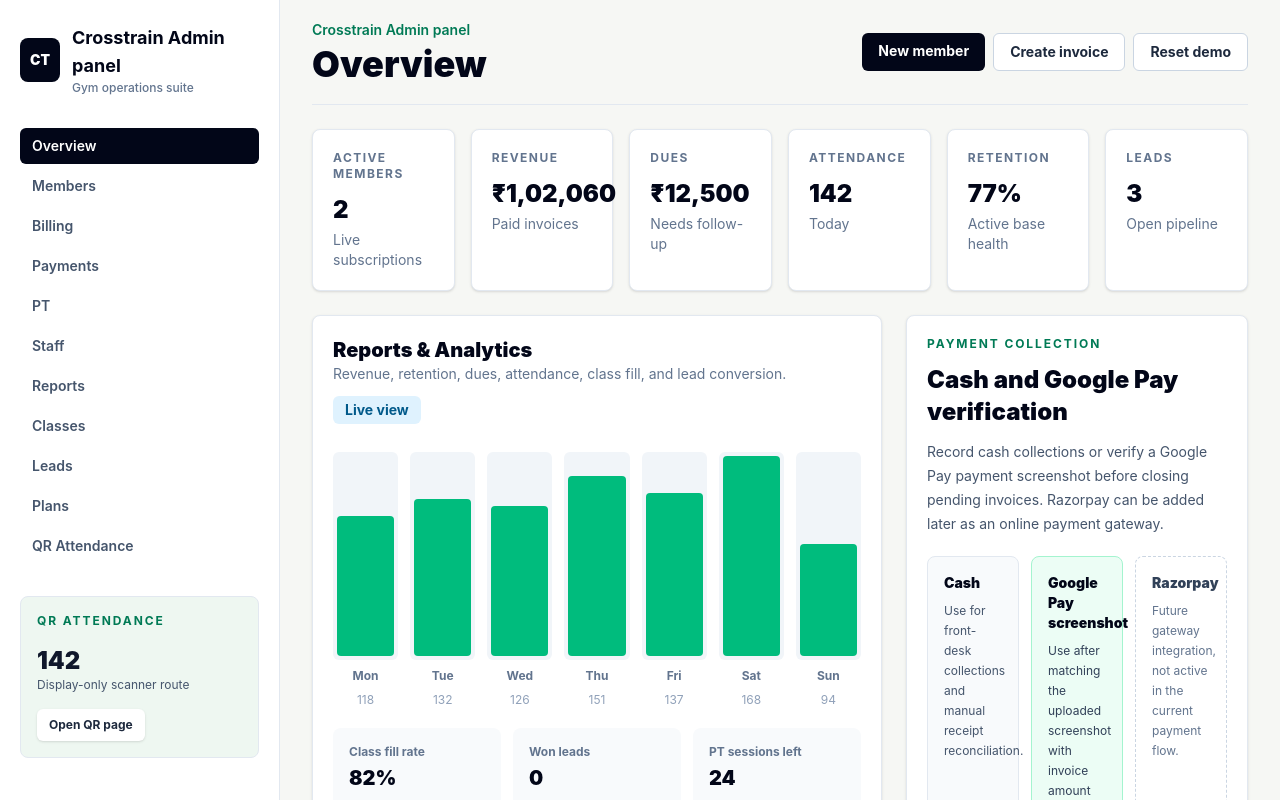
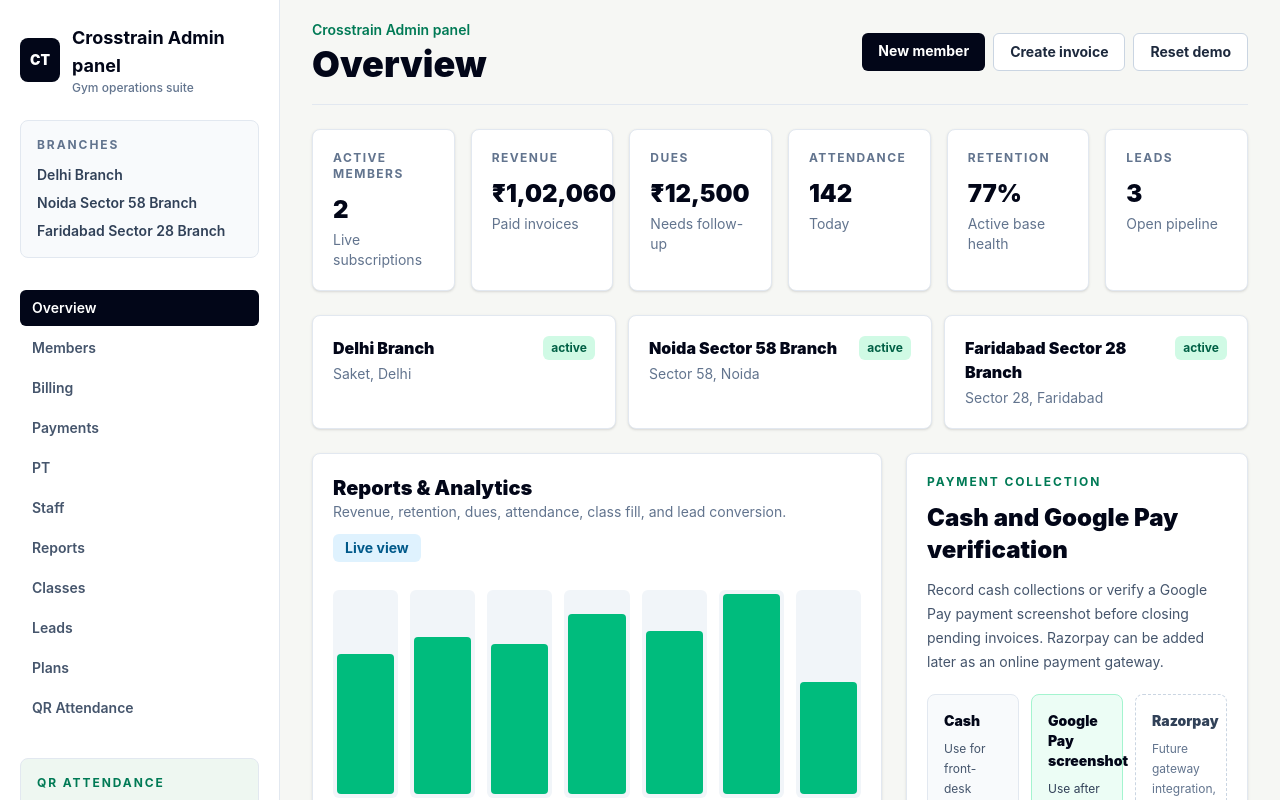
Before and after one commit to sahilkashyap64/gym-management, a Next.js app: page / in a window 1280 px wide. Shown: the top 800 px of the page. Built offline with nearby package versions, Linux system fonts and the light colour scheme.

Commit message:
Add branch locations

```diff
--- a/app/admin-panel.tsx
+++ b/app/admin-panel.tsx
@@ -33,7 +33,7 @@ type LeadStage = Lead["stage"];
 type InvoiceStatus = Invoice["status"];
 type Toast = { id: number; message: string };
 
-const storageKey = "crosstrain-admin-snapshot-v2";
+const storageKey = "crosstrain-admin-snapshot-v3";
 const moduleAccess = ["Members", "Billing", "Payments", "QR", "PT", "Staff", "Classes", "Leads", "Plans", "Reports"];
 const leadStages: LeadStage[] = ["New", "Follow-up", "Trial booked", "Won"];
 const weekdays: Weekday[] = ["Monday", "Tuesday", "Wednesday", "Thursday", "Friday", "Saturday", "Sunday"];
@@ -110,6 +110,7 @@ function restoreSnapshot(saved: DashboardSnapshot, initialSnapshot: DashboardSna
     ...initialSnapshot,
     ...saved,
     membershipPlans: saved.membershipPlans ?? initialSnapshot.membershipPlans,
+    branches: saved.branches ?? initialSnapshot.branches,
     classes: (saved.classes ?? initialSnapshot.classes).map((slot) => ({
       ...slot,
       day: slot.day ?? "Monday",
@@ -959,6 +960,19 @@ export default function AdminPanel({
   const overviewModule = (
     <div className="grid gap-6">
       {metricCards}
+      <section className="grid gap-3 md:grid-cols-3">
+        {snapshot.branches.map((branch) => (
+          <ModuleCard className="p-4" key={branch.id}>
+            <div className="flex items-start justify-between gap-3">
+              <div>
+                <p className="font-black">{branch.name}</p>
+                <p className="mt-1 text-sm text-slate-500">{branch.area}, {branch.city}</p>
+              </div>
+              <span className="rounded-md bg-emerald-100 px-2 py-1 text-xs font-bold text-emerald-800">{branch.status}</span>
+            </div>
+          </ModuleCard>
+        ))}
+      </section>
       <section className="grid gap-6 xl:grid-cols-[1.25fr_0.75fr]">
         {reportsModule}
         {paymentsModule}
@@ -1011,6 +1025,14 @@ export default function AdminPanel({
               <p className="text-xs font-medium text-slate-500">Gym operations suite</p>
             </div>
           </Link>
+          <section className="mt-6 rounded-lg border border-slate-200 bg-slate-50 p-4">
+            <p className="text-xs font-bold uppercase tracking-[0.16em] text-slate-500">Branches</p>
+            <div className="mt-3 grid gap-2">
+              {snapshot.branches.map((branch) => (
+                <p className="text-sm font-semibold text-slate-700" key={branch.id}>{branch.name}</p>
+              ))}
+            </div>
+          </section>
 
           <nav className="mt-8 grid gap-1">
             {routes.map((route) => (
--- a/lib/gym-data.ts
+++ b/lib/gym-data.ts
@@ -51,6 +51,14 @@ export type MembershipPlan = {
   price: number;
 };
 
+export type Branch = {
+  id: string;
+  name: string;
+  area: string;
+  city: string;
+  status: "active" | "launching";
+};
+
 export type Lead = {
   id: string;
   name: string;
@@ -81,6 +89,7 @@ export type DashboardSnapshot = {
   members: Member[];
   invoices: Invoice[];
   membershipPlans: MembershipPlan[];
+  branches: Branch[];
   staff: StaffMember[];
   classes: ClassSlot[];
   leads: Lead[];
@@ -213,6 +222,11 @@ const dashboardSeed: DashboardSnapshot = {
     { id: "MEM-2DAY-06", category: "2 Days a Week", duration: "6 Month", price: 25000 },
     { id: "MEM-2DAY-12", category: "2 Days a Week", duration: "12 Month", price: 40000 },
   ],
+  branches: [
+    { id: "BR-DEL", name: "Delhi Branch", area: "Saket", city: "Delhi", status: "active" },
+    { id: "BR-NOI-58", name: "Noida Sector 58 Branch", area: "Sector 58", city: "Noida", status: "active" },
+    { id: "BR-FBD-28", name: "Faridabad Sector 28 Branch", area: "Sector 28", city: "Faridabad", status: "active" },
+  ],
   staff: [
     {
       id: "STF-01",
```
